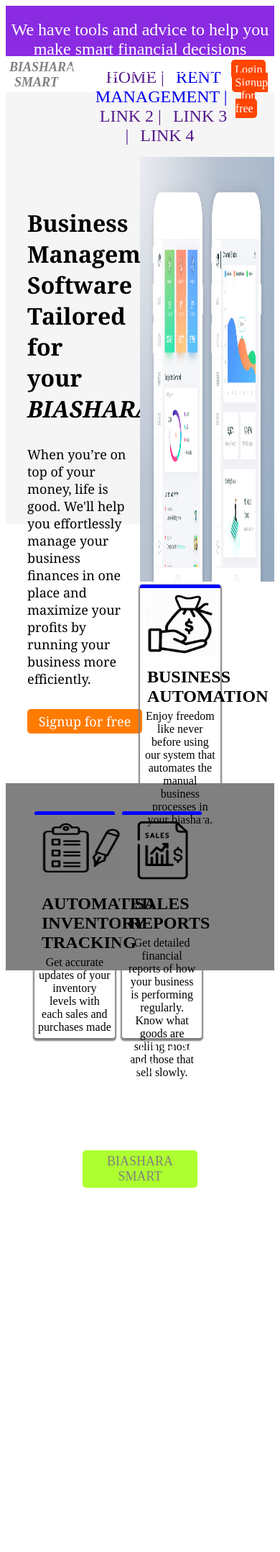
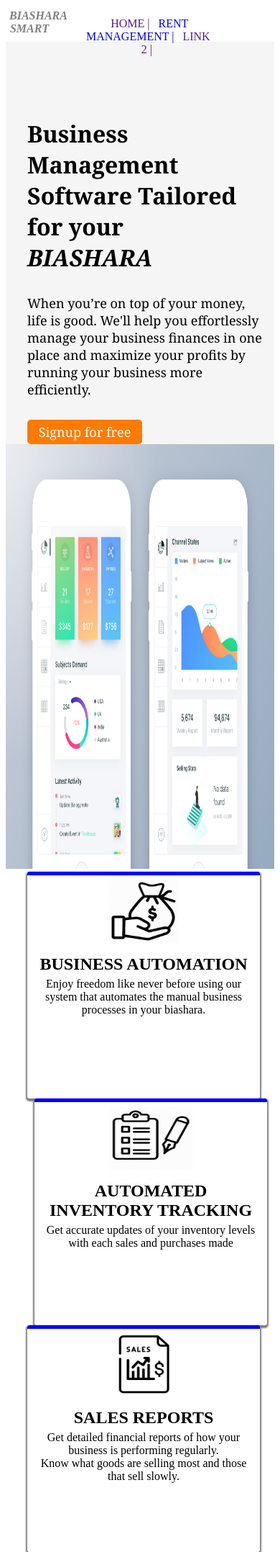
Before and after one commit to samsonmuoki/biashara-smart, a Django app: page / in a window 390 px wide. Shown: the whole page at 72% size. Before the commit the page ends 1650 px from the top, so only its background shows below. Run offline with Django 3.2, Linux system fonts and the light colour scheme.

Commit message:
Add media query on homepage

```diff
--- a/ansible_playbooks/gcp/initialization_playbook.yml
+++ b/ansible_playbooks/gcp/initialization_playbook.yml
@@ -138,6 +138,7 @@
         repo: "https://github.com/samsonmuoki/biashara-smart.git"
         dest: project/
         version: start-rent-management-app
+        force: yes
       #   accept_hostkey: yes
       # become: no
 
--- a/biashara_smart/homepage/templates/homepage/home.html
+++ b/biashara_smart/homepage/templates/homepage/home.html
@@ -177,6 +177,38 @@
                 background-color: greenyellow;
             }
 
+            @media only screen and (max-width: 768px){
+                #header{
+                    display: none;
+                }
+                #logo{
+                    float: left;
+                    width: 15%;
+                    font-size: medium;
+                }
+                ul#menu-links li{
+                    display: inline;
+                    padding: 4px 4px 0px 4px;
+                    font-size: medium;
+                }
+                #login-signup{
+                    display: none;
+                }
+                #image-text{
+                    width: 100%;
+                }
+                #image-photo{
+                    width: 100%;
+                }
+                #card-one, #card-two, #card-three{
+                    width: 100%;
+                }
+                #link-to-mobile-app{
+                    /* margin-top: 10px */
+                    display: none;
+                }
+            }
+
         </style>
     </head>
     <body>
@@ -197,12 +229,6 @@
                     </li>
                     <li>
                         <a href=""> LINK 2 | </a>
-                    </li>
-                    <li>
-                        <a href=""> LINK 3 | </a>
-                    </li>
-                    <li>
-                        <a href=""> LINK 4 </a>
                     </li>
                 </ul>
             </div>
```
